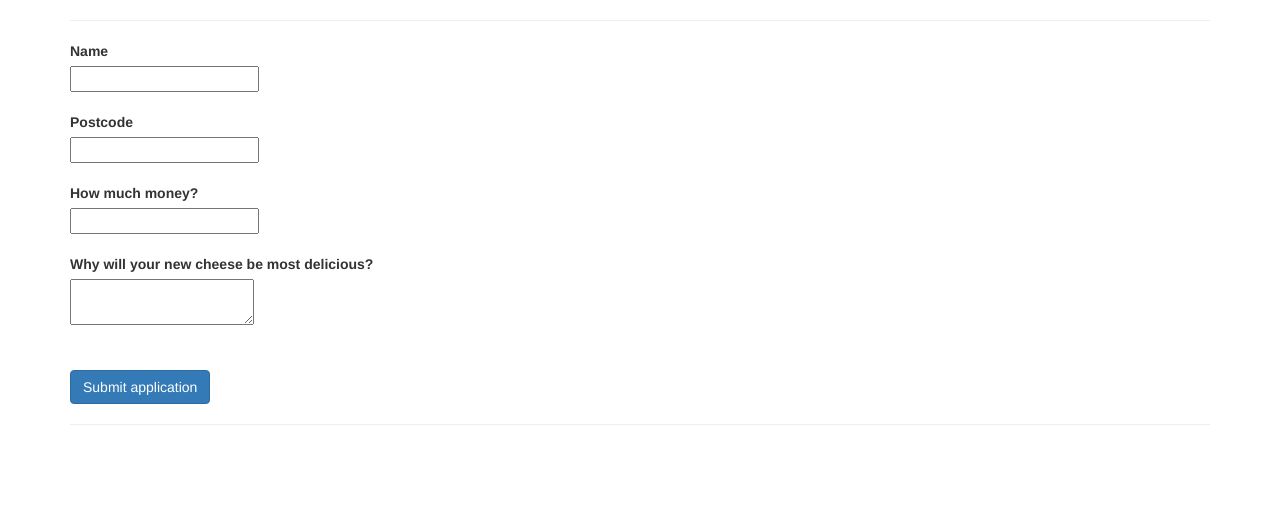
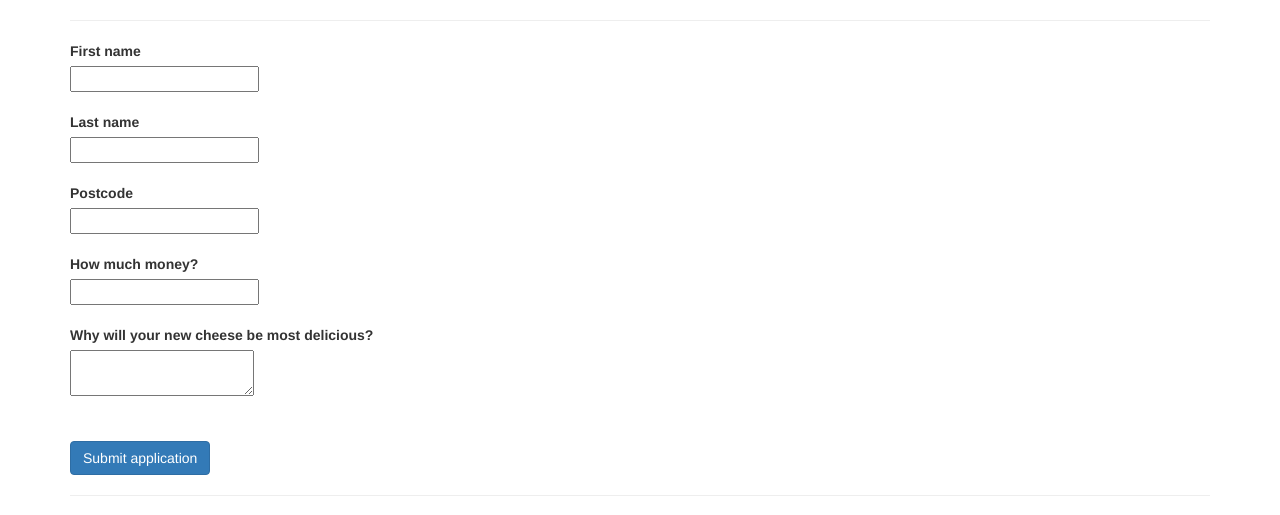
Before and after one commit to HappyTepid/Tech_Challenge, a Flask app: page / in a window 1280 px wide. Shown: the part 128-643 px from the top of the page. Run offline with Flask 2, Linux system fonts and the light colour scheme; some libraries are stand-ins or nearby versions.

Commit message:
Split names into first & last, personalised conf message

```diff
--- a/app.py
+++ b/app.py
@@ -1,6 +1,6 @@
 # Candidate number 2005
 
-from flask import Flask, render_template
+from flask import Flask, render_template, redirect, session
 from flask_wtf import FlaskForm
 from wtforms import StringField, TextAreaField
 from wtforms.validators import DataRequired, required, Regexp
@@ -9,7 +9,8 @@ app = Flask(__name__)
 app.secret_key = 'skdjgsgdf8duh80bt8e8hg09resj9e'
 
 class grantApplication(FlaskForm):
-    name = StringField('Name', validators=[DataRequired()])
+    first_name = StringField('First name', validators=[DataRequired()])
+    last_name = StringField('Last name', validators=[DataRequired()])
     postcode = StringField('Postcode', validators=[DataRequired(), Regexp('^(GIR ?0AA|[A-PR-UWYZ]([0-9]{1,2}|([A-HK-Y][0-9]([0-9ABEHMNPRV-Y])?)|[0-9][A-HJKPS-UW]) ?[0-9][ABD-HJLNP-UW-Z]{2})$', message="Please enter a valid UK postcode!")])
     money_amount = StringField('How much money?', validators=[DataRequired(), Regexp('^([0-9]+(\.[0-9]+)?|\.[0-9]+)$', message="Please enter a numeric amount")])
     deliciousness = TextAreaField('Why will your new cheese be most delicious?', validators=[DataRequired()])
@@ -18,10 +19,17 @@ class grantApplication(FlaskForm):
 def index():
     form = grantApplication()
     if form.validate_on_submit():
-        return render_template('confirmation.html')
+        session['name'] = form.first_name.data
+        return redirect('confirmation')
     else:
         return render_template('index.html', form=form)
 
+@app.route('/confirmation')
+def confirmation():
+    if session.get('name'):
+        return render_template('confirmation.html', name=session['name'])
+    else:
+        return redirect('/')
 
 if __name__ == '__main__':
     app.run(
--- a/templates/confirmation.html
+++ b/templates/confirmation.html
@@ -17,7 +17,7 @@
             <h3 class="text-muted">Thank you<h3>
         </div>
         <hr/>
-<p>Thank you for applying. We'll be in touch!</p>
+<p>Thank you for applying, {{name}}. We'll be in touch!</p>
         <hr/>
     </div>
     </div>
--- a/templates/index.html
+++ b/templates/index.html
@@ -26,7 +26,9 @@
         <form method="POST" action="/">
           <dl>
             {{ form.csrf_token }}
-            {{ render_field(form.name) }}
+            {{ render_field(form.first_name) }}
+            <br />
+            {{ render_field(form.last_name) }}
             <br />
             {{ render_field(form.postcode) }}
             <br />
```
